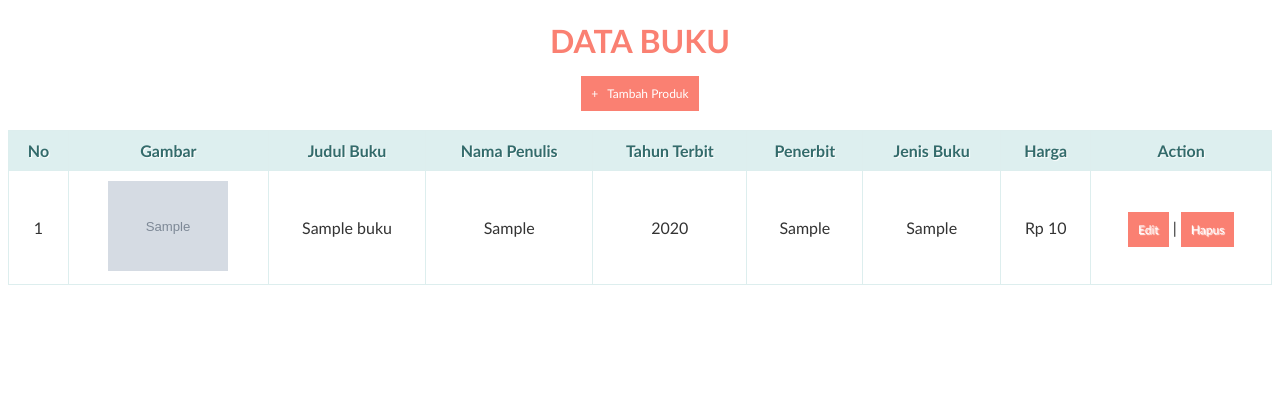
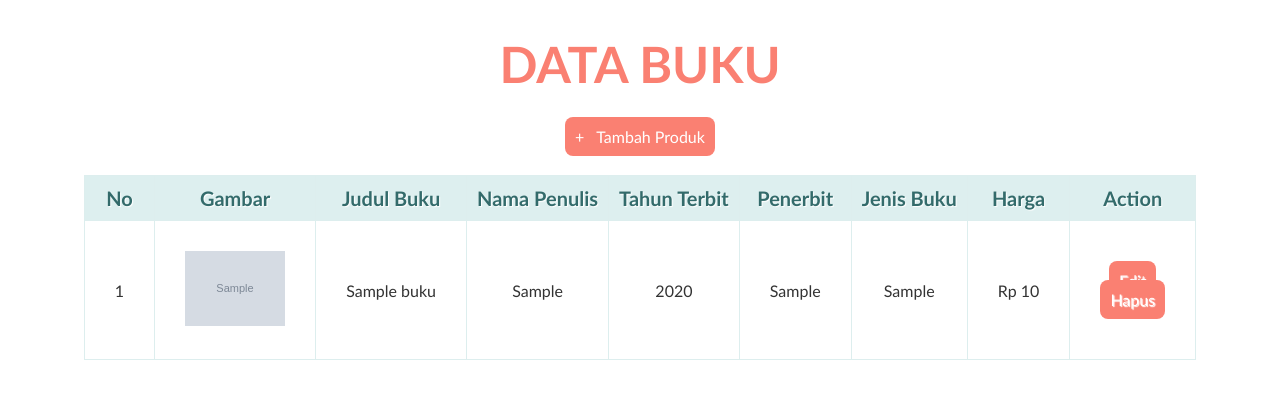
Before and after one commit to tsamarahlubis/CRUD-DATA-BUKU, a PHP site: page / in a window 1280 px wide. Shown: the top 399 px of the page. Run offline with PHP 8.4, Linux system fonts and the light colour scheme; tables that the repository leaves empty hold one stand-in row (values such as "Sample post"); grey boxes marked "Sample" are stand-in pictures.

Commit message:
index.php

```diff
--- a/crud_buku/index.php
+++ b/crud_buku/index.php
@@ -12,14 +12,17 @@
       h1 {
         text-transform: uppercase;
         color: salmon;
+        font-size: 50px;
+
       }
     table {
       border: solid 1px #DDEEEE;
       border-collapse: collapse;
       border-spacing: 0;
-      width: 100%;
+      width: auto;
       margin: 10px auto 10px auto;
     }
+
     table thead th {
         background-color: #DDEFEF;
         border: solid 1px #DDEEEE;
@@ -28,21 +31,40 @@
         text-align: center;
         text-shadow: 1px 1px 1px #fff;
         text-decoration: none;
+        font-size: 20px;
     }
     table tbody td {
         border: solid 1px #DDEEEE;
         color: #333;
-        padding: 10px;
+        padding: 30px;
         text-shadow: 1px 1px 1px #fff;
         text-align: center;
+
     }
     a {
           background-color: salmon;
           color: #fff;
           padding: 10px;
           text-decoration: none;
-          font-size: 12px;
+          border-radius: 0.5rem;
     }
+
+    a:hover {
+            background-color: peru;
+            color: #fff;
+        }
+
+    .action-buttons {
+        display: flex;
+        justify-content: space-between;
+}
+
+    .edit-button,
+    .delete-button {
+        margin-right: 5px;
+}
+
+
     </style>
   </head>
   <body>
@@ -78,7 +100,7 @@
       ?>
        <tr>
           <td><?php echo $no; ?></td>
-          <td style="text-align: center;"><img src="gambar/<?php echo $row['gambar_buku']; ?>" style="width: 120px;"></td>
+          <td style="text-align: center;"><img src="gambar/<?php echo $row['gambar_buku']; ?>" style="width: 100px;"></td>
           <td><?php echo $row['judul_buku']; ?></td>
           <td><?php echo $row['penulis_buku']; ?></td>
           <td><?php echo $row['tahun_buku']; ?></td>
@@ -87,7 +109,7 @@
           <td>Rp <?php echo number_format($row['harga_buku'],0,',','.'); ?></td>
 
           <td>
-              <a href="edit_produk.php?id=<?php echo $row['id_buku']; ?>">Edit</a> |
+              <a href="edit_produk.php?id=<?php echo $row['id_buku']; ?>">Edit</a> <br>
               <a href="proses_hapus.php?id=<?php echo $row['id_buku']; ?>" onclick="return confirm('Anda yakin akan menghapus data ini?')">Hapus</a>
           </td>
       </tr>
```
